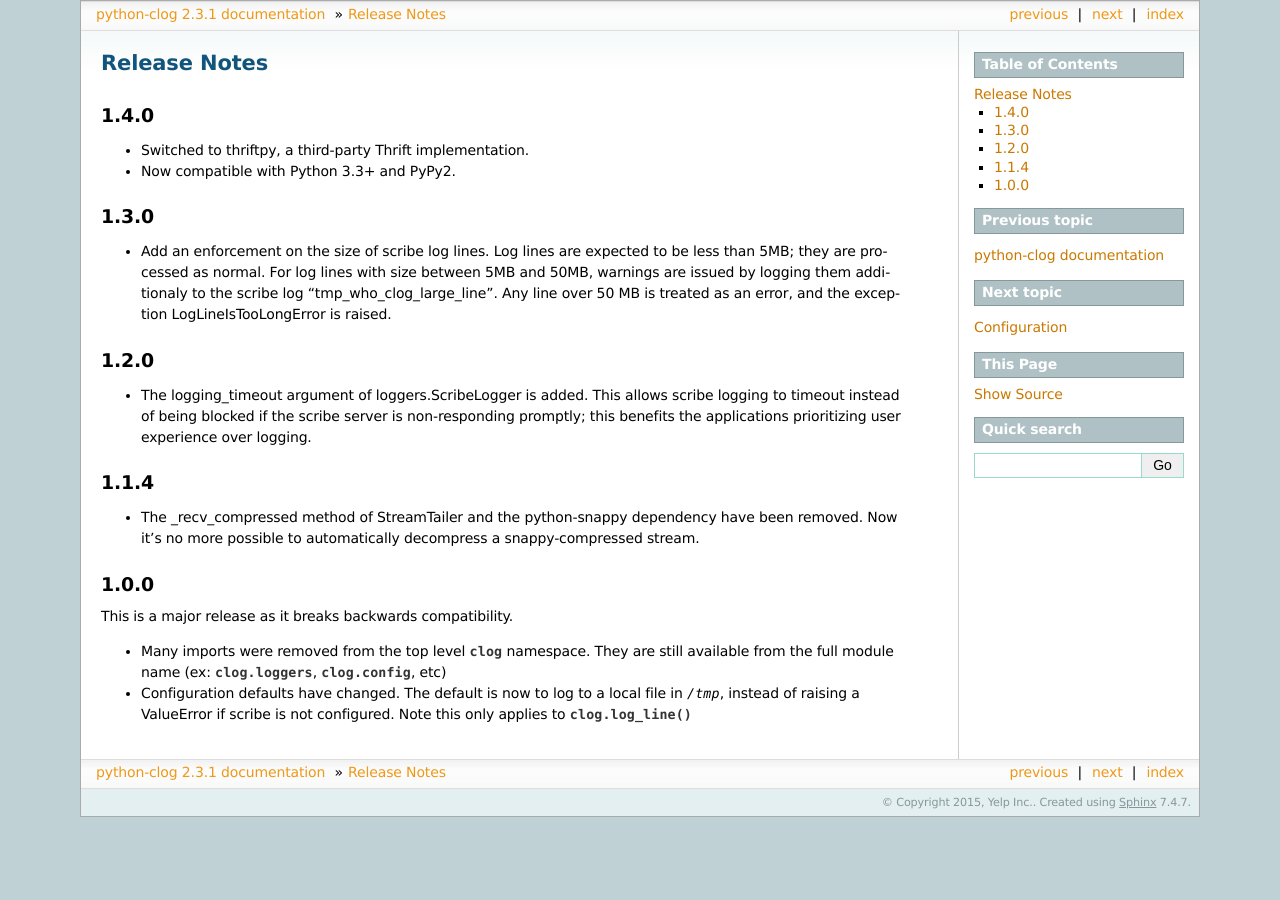
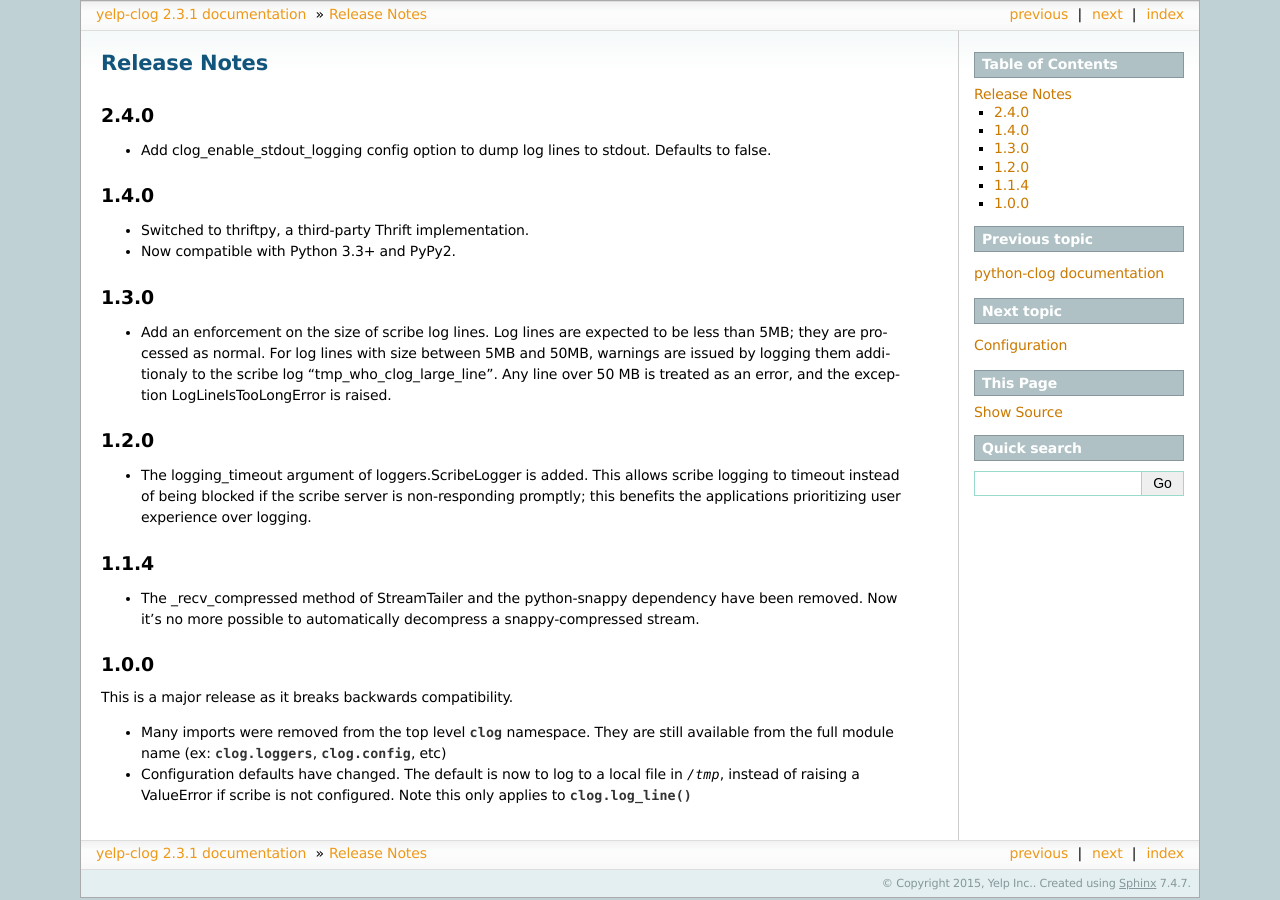
Before and after one commit to Yelp/yelp_clog, a Sphinx documentation site: the page built from docs/source/release_notes.rst, in a window 1280 px wide. Built offline with Sphinx 7.4.7, drawn with Linux system fonts in a browser that asks for light colours.

Commit message:
Doc updates

```diff
--- a/docs/source/conf.py
+++ b/docs/source/conf.py
@@ -37,7 +37,7 @@
 master_doc = 'index'
 
 # General information about the project.
-project = u'python-clog'
+project = u'yelp-clog'
 copyright = u'2015, Yelp Inc.'
 
 from clog import __version__ as version
@@ -152,7 +152,7 @@
 #html_file_suffix = ''
 
 # Output file base name for HTML help builder.
-htmlhelp_basename = 'python-clogdoc'
+htmlhelp_basename = 'yelp-clogdoc'
 
 
 # -- Options for LaTeX output --------------------------------------------------
@@ -166,7 +166,7 @@
 # Grouping the document tree into LaTeX files. List of tuples
 # (source start file, target name, title, author, documentclass [howto/manual]).
 latex_documents = [
-  ('index', 'python-clog.tex', u'python-clog Documentation',
+  ('index', 'yelp-clog.tex', u'yelp-clog Documentation',
    u'Yelp Infra Team', 'manual'),
 ]
 
--- a/docs/source/release_notes.rst
+++ b/docs/source/release_notes.rst
@@ -2,6 +2,11 @@
 
 Release Notes
 =============
+
+2.4.0
+-----
+* Add clog_enable_stdout_logging config option to dump log lines to stdout.
+  Defaults to false.
 
 1.4.0
 -----
```
Also changed, not shown: 1 other file.
